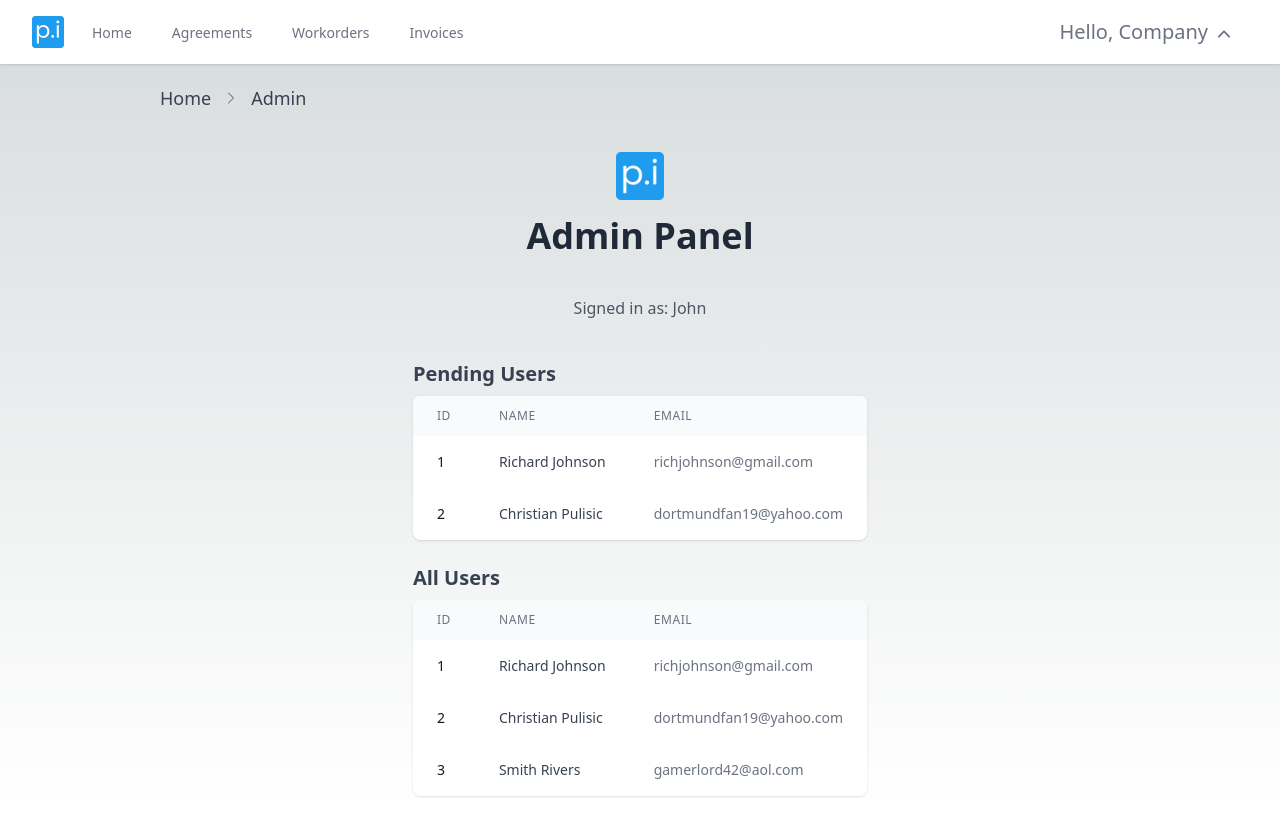
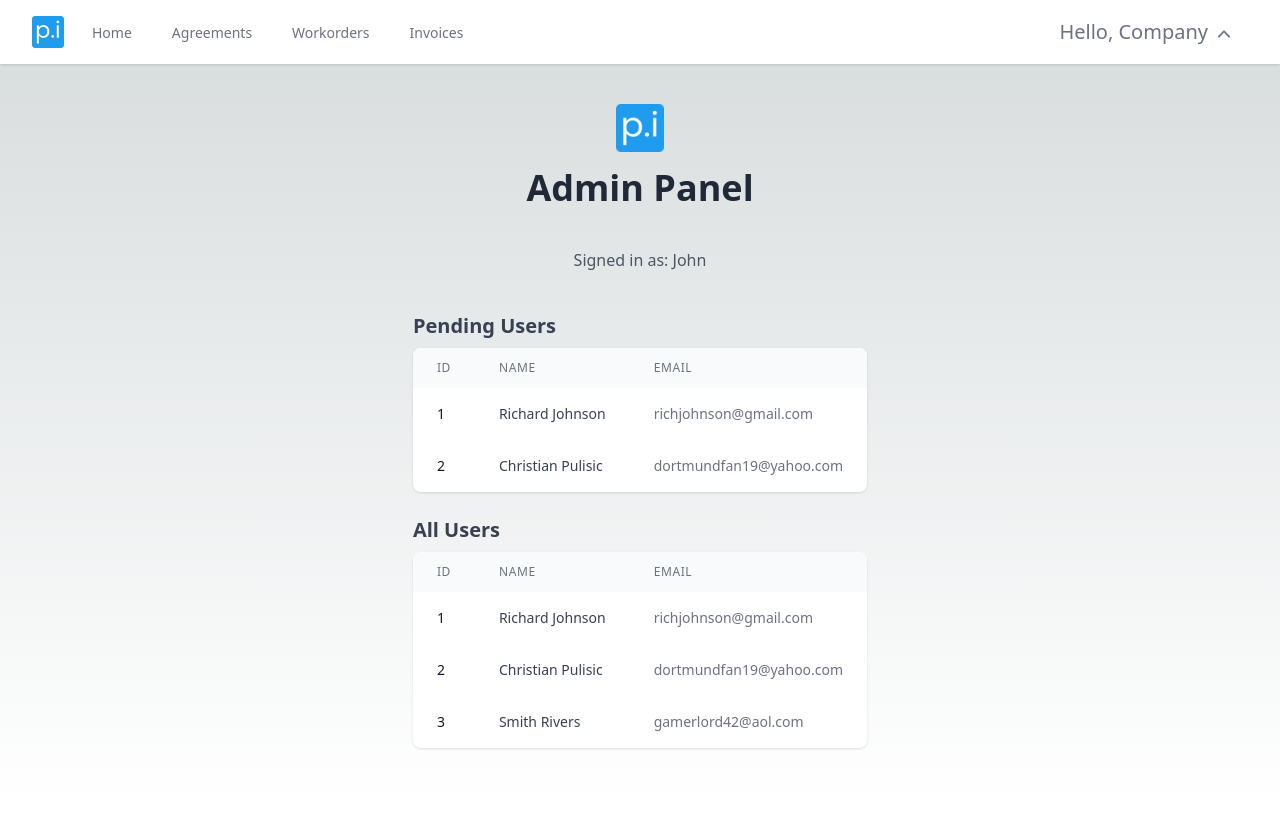
Before and after one commit to silvertrek-capstone/silverpi, a Next.js app in the folder silverpi/: page /home/admin in a window 1280 px wide. Shown: the top 836 px of the page. Built offline with nearby package versions, Linux system fonts and the light colour scheme.

Commit message:
removed breadcrumbs from layout.js for now until final design decision is made

```diff
--- a/silverpi/src/app/home/layout.js
+++ b/silverpi/src/app/home/layout.js
@@ -1,11 +1,9 @@
 import Navbar from "../components/navbar.js"
-import BreadcrumbGenerator from "../components/breadcrumbgenerator.js";
 
 export default function DashboardLayout({ children }) {
     return (
         <>
             <Navbar />
-            <BreadcrumbGenerator></BreadcrumbGenerator>
             <section>{children}</section>
         </>
     );
```
